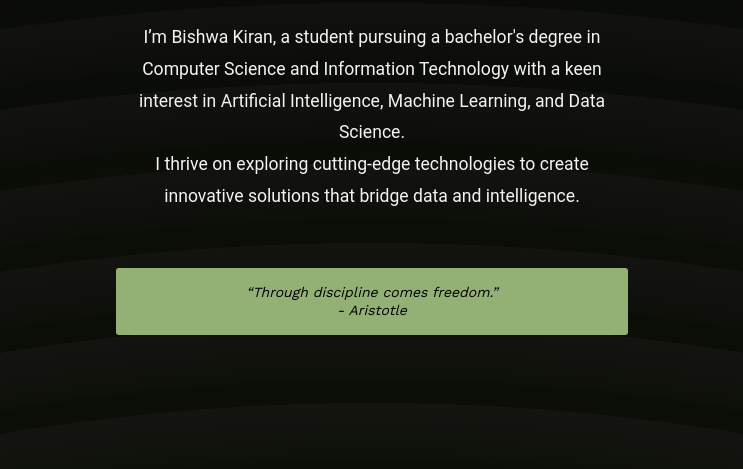
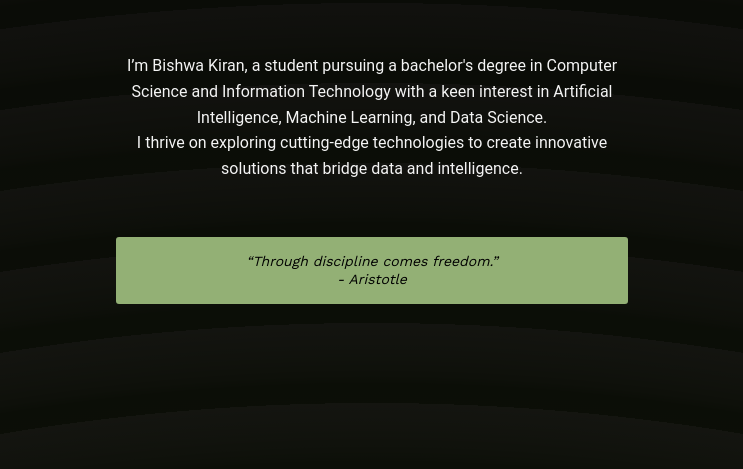
Before and after one commit to bishwakiranpoudel/bishwaportfolio, a website built with Vite: page index.html in a window 1280 px wide. Shown: the part 331-800 px from the top of the page, without its empty margins (268-1011 px from the left). Built offline with nearby package versions, Linux system fonts and the light colour scheme.

Commit message:
text style

```diff
--- a/styles.css
+++ b/styles.css
@@ -162,8 +162,8 @@ background-position: 0 0,16px 16px;
 
 
 .user-bio {
-  font-size: 1.1rem;
-  line-height: 1.8;
+  font-size: 1rem;
+  line-height: 1.6;
   color: var(--font-color);
   max-width: 600px;
   margin: 1.5rem auto;
```
